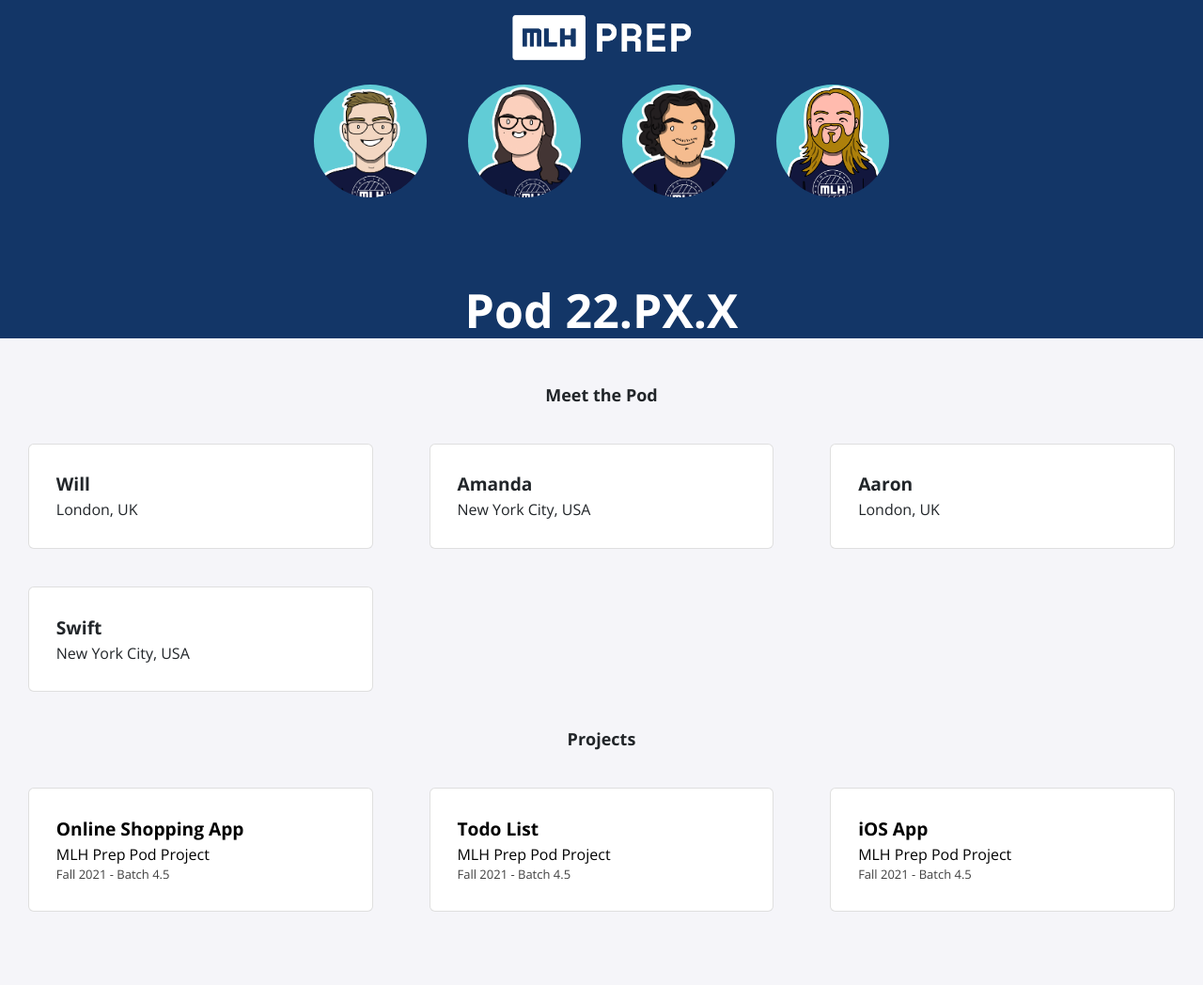
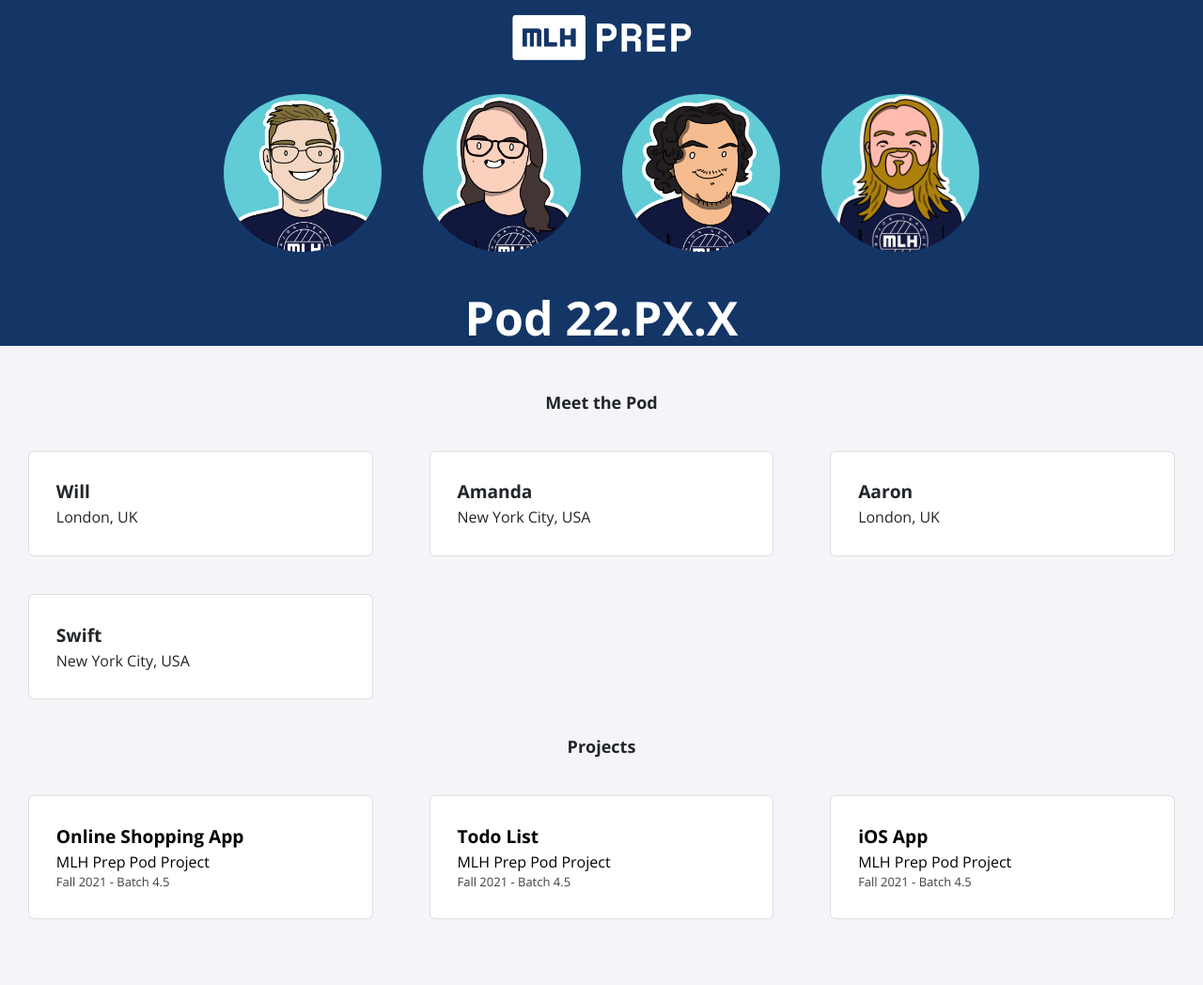
Before and after one commit to MLH-Fellowship/prep-portfolio-22.AUG.PREP.2, a Jekyll site: the page built from index.html, in a window 1280 px wide. Shown: the whole page at 94% size. Built offline with Jekyll 4.4.1, drawn with Linux system fonts in a browser that asks for light colours; nearby versions of some CDN libraries.

Commit message:
adjust the images' size

```diff
--- a/_sass/profile.scss
+++ b/_sass/profile.scss
@@ -8,19 +8,18 @@
         font-weight: 700;
         color: white;
     }
-
     img {
         border-radius: 50%;
-        max-width: 10em;
-        max-height: 10em;
+        max-width: 13em;
+        max-height: 13em;
         margin-left: auto;
         margin-right: auto;
         display: inline;
         padding: 20px;
     }
-
     .profile-picture {
-        margin-bottom: 30px;
+        margin-bottom: 20px;
+        padding-top: 10px;
         min-height: 200px;
     }
 }
```
